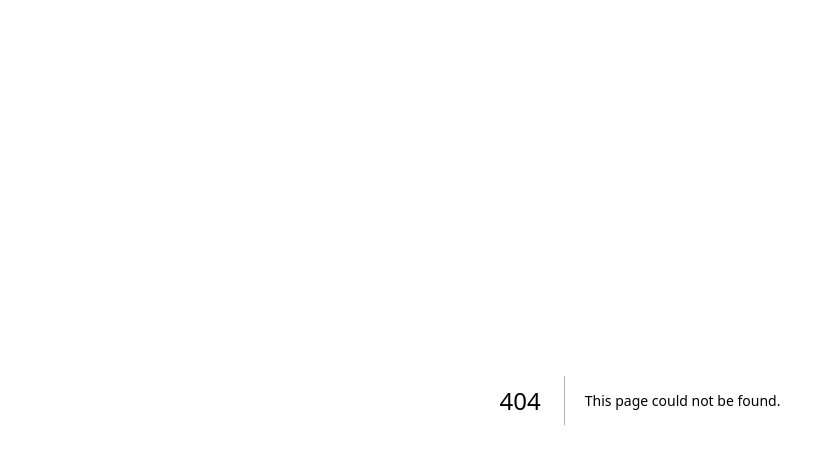
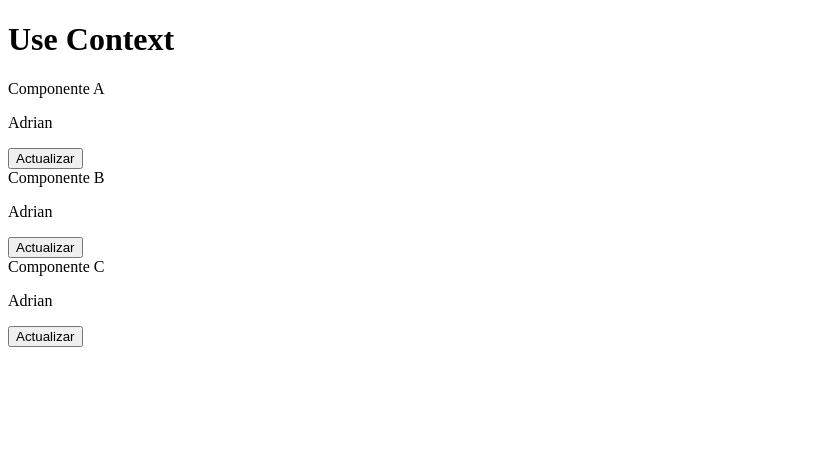
Before and after one commit to 2022B-web-avanzada-soft/romero-meneses-daniela-alexandra-web, a Next.js app in the folder react-nextjs/: page /e_use_context in a window 1280 px wide. Before the commit this address had no page. Shown: the top 464 px of the page, without its empty margins (0-835 px from the left). Built offline with nearby package versions, Linux system fonts and the light colour scheme.

Commit message:
Use context completo

```diff
--- a/react-nextjs/components/e_use_context/EComponenteB.tsx
+++ b/react-nextjs/components/e_use_context/EComponenteB.tsx
@@ -15,6 +15,7 @@ export default function (){
             }}>
                 Actualizar
             </button>
+            <br/>
             <EComponenteC></EComponenteC>
         </>
     )
--- /dev/null
+++ b/react-nextjs/pages/e_use_context.tsx
@@ -0,0 +1,12 @@
+// pages/e_use_context.tsx
+import EContenedor from "../components/e_use_context/EContenedor";
+import Layout from "../components/Layout";
+
+export default function (){
+    return (
+        <>
+            <h1>Use Context</h1>
+            <EContenedor></EContenedor>
+        </>
+    )
+}
```
